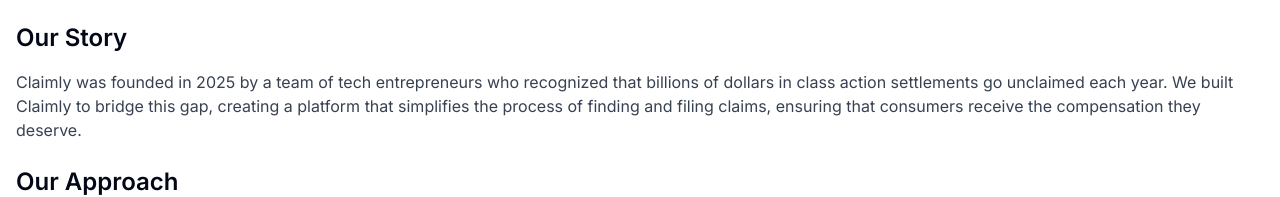
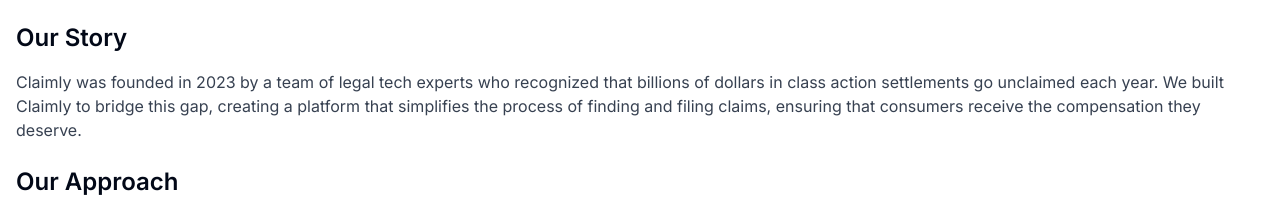
Before and after one commit to dzodze00/claimly.app, a Next.js app: page /about in a window 1280 px wide. Shown: the part 206-403 px from the top of the page. Built offline with nearby package versions, Linux system fonts and the light colour scheme.

Commit message:
Update page.tsx

```diff
--- a/app/about/page.tsx
+++ b/app/about/page.tsx
@@ -16,7 +16,7 @@
         <section>
           <h2 className="text-2xl font-semibold mb-4">Our Story</h2>
           <p className="text-gray-700">
-            Claimly was founded in 2025 by a team of tech entrepreneurs who recognized that billions of dollars in class
+            Claimly was founded in 2023 by a team of legal tech experts who recognized that billions of dollars in class
             action settlements go unclaimed each year. We built Claimly to bridge this gap, creating a platform that
             simplifies the process of finding and filing claims, ensuring that consumers receive the compensation they
             deserve.
```
